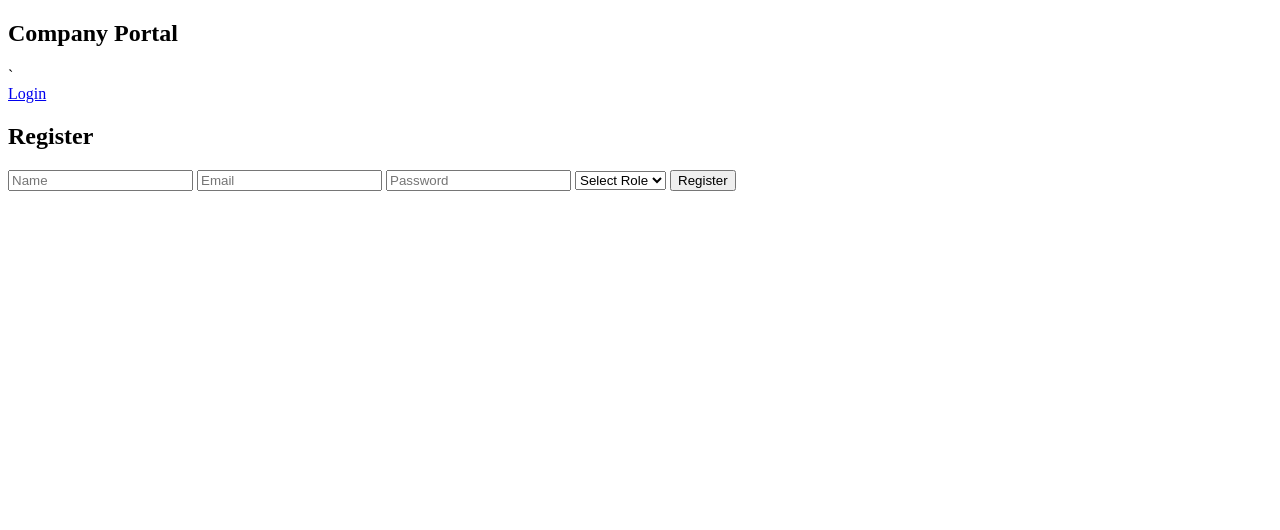
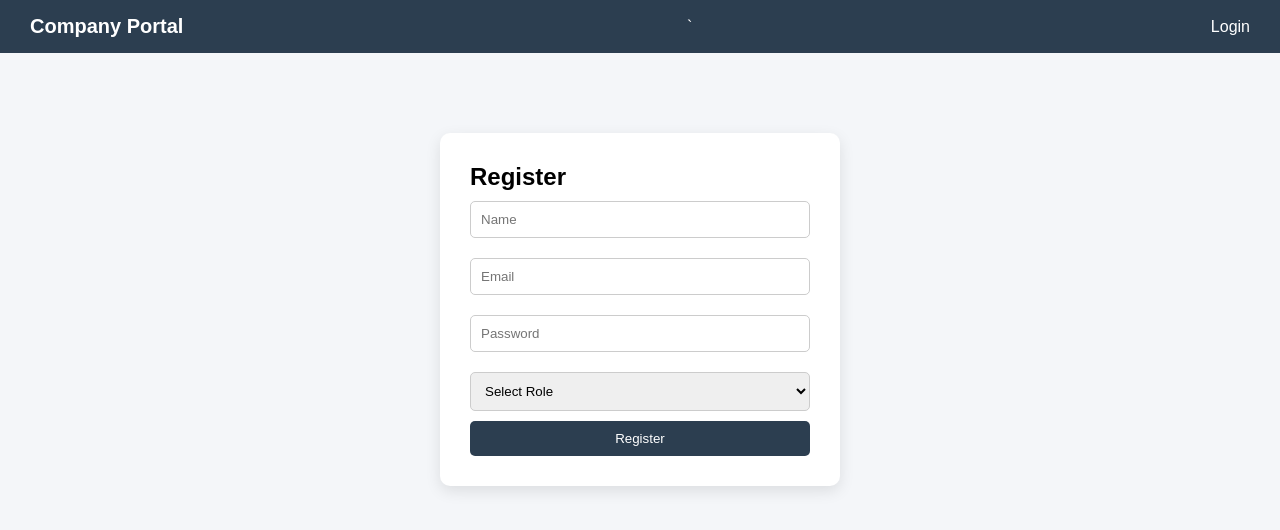
Before and after one commit to Deepayan-git/new, a plain HTML site: page index.html in a window 1280 px wide. Drawn offline with Linux system fonts and the light colour scheme; the site is published under a folder, as on GitHub Pages, so addresses that start at the root find nothing.

Commit message:
Fix HTML structure and update links

```diff
--- a/index.html
+++ b/index.html
@@ -2,14 +2,14 @@
 <html>
 <head>
   <title>Register</title>
-  <link rel="stylesheet" href="/index.css">
+  <link rel="stylesheet" href="index.css">
 </head>
 <body>
 
 <div class="navbar">
   <h2>Company Portal</h2>`
   <div>
-    <a href="/login.html">Login</a>
+    <a href="login.html">Login</a>
 
   </div>
 </div>
@@ -33,7 +33,7 @@
   </form>
 </div>
 
-<script src="/index.js"></script>
+<script src="index.js"></script>
 
 </body>
 
```
